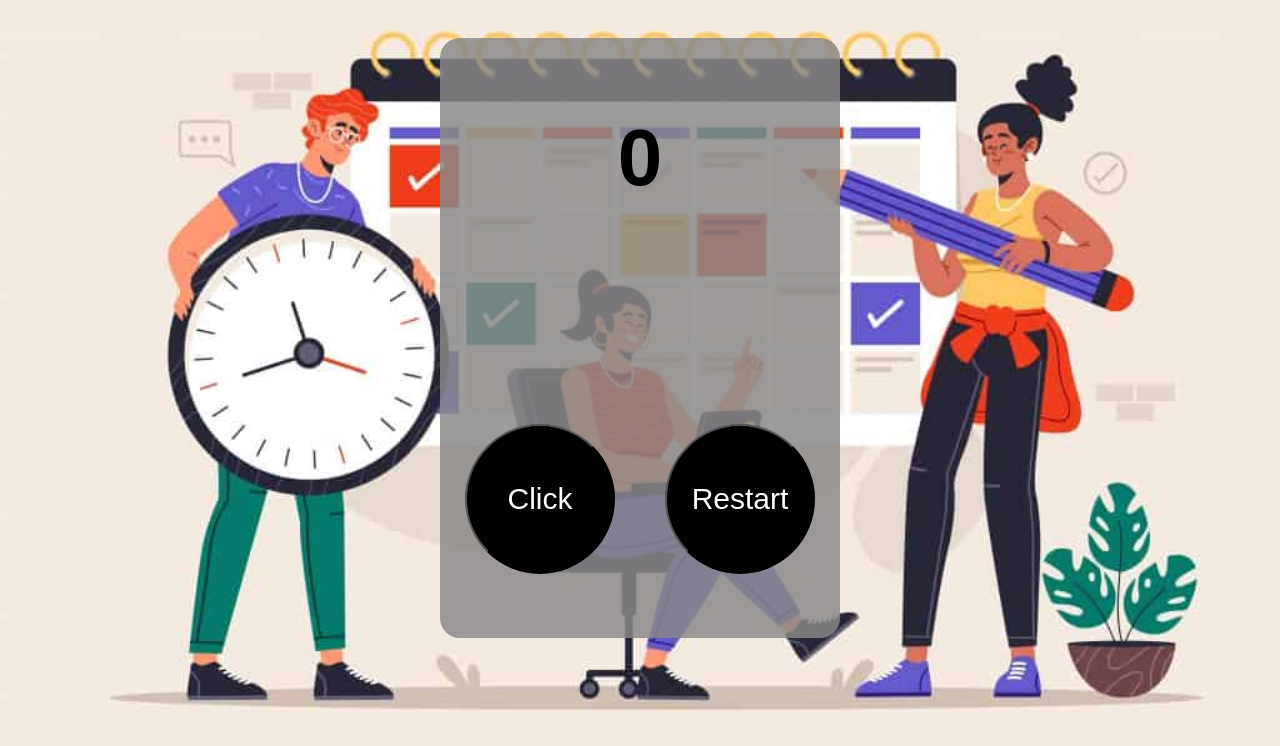
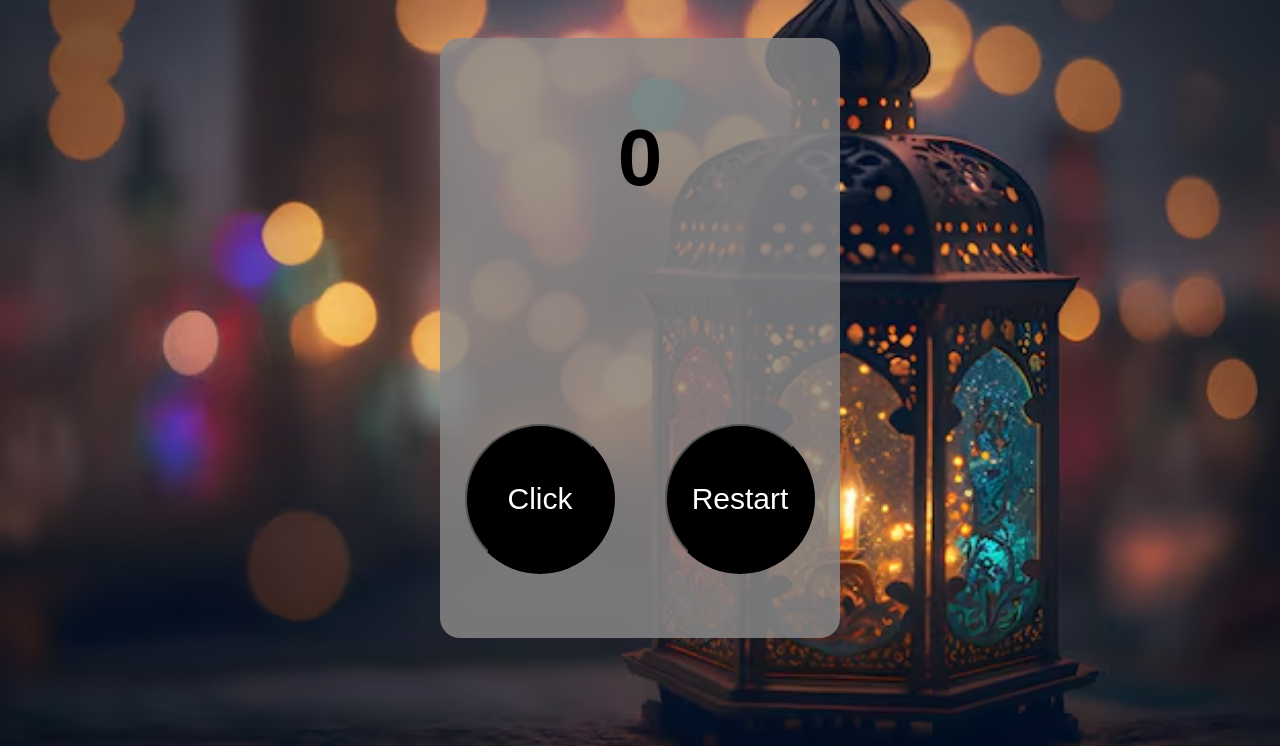
Before and after one commit to asadbek201001/tasbeh_V1, a plain HTML site: page index.html in a window 1280 px wide. Shown: the part 70-816 px from the top of the page. Drawn offline with Linux system fonts and the light colour scheme.

Commit message:
first commit

```diff
--- a/index.js
+++ b/index.js
@@ -44,7 +44,6 @@ var countH2 = document.querySelector('.count');
 var restartButton = document.querySelector('.restart-button');
 var audio = new Audio('tasbex-audio.mp4');
 var count = 0;
-
 audio.preload = 'auto';
 
 clickButton.addEventListener('click', function () {
--- a/style.css
+++ b/style.css
@@ -1,5 +1,5 @@
 body {
-    background-image: url('./12281500_4871715-1024x683.jpg');
+    background-image: url('./islamic-lantern-with-bokeh-lights-background-adha-fitr-eid_1123-285.avif');
 
     background-size: cover;
     background-position: center;
```
Also changed, not shown: islamic-lantern-with-bokeh-lights-background-adha-fitr-eid_1123-285.avif (added), 1 other file.
